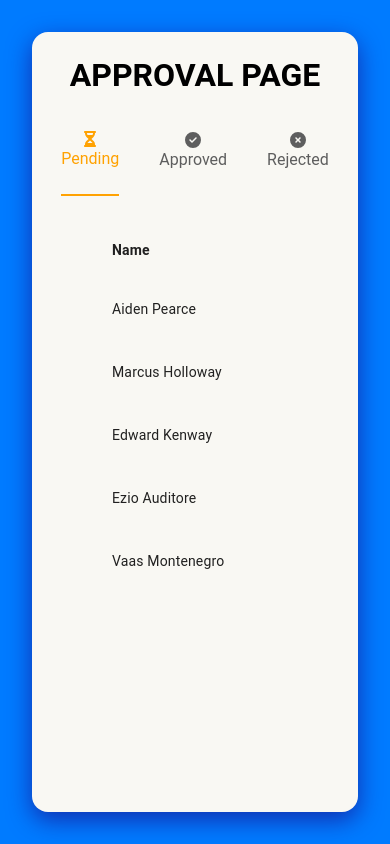
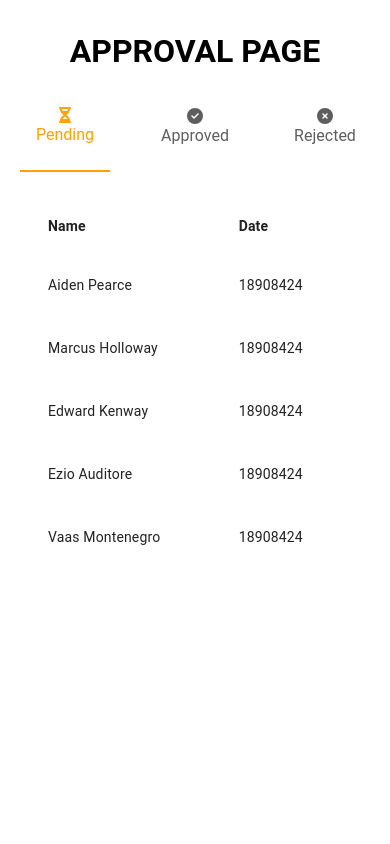
Before and after one commit to moh1t-do/faculty-page, a React (Vite) app: page / in a window 390 px wide. Built offline with nearby package versions, Linux system fonts and the light colour scheme.

Commit message:
removed card

```diff
--- a/src/components/TabSwitcher/TabSwitcher.css
+++ b/src/components/TabSwitcher/TabSwitcher.css
@@ -4,7 +4,7 @@ body {
 }
 
 .first {
-  padding: 2rem 2rem;
+  padding: 2rem 1rem;
   height: 100%;
   background-size: cover;
   background-color: #007bff;
@@ -21,11 +21,12 @@ body {
 }
 
 .content {
-  background-color: #f9f8f3;
+  /* background-color: #f9f8f3; */
+  background-color: white;
   min-height: calc(100vh - 7rem);
   padding: 1.5rem 2rem;
   border-radius: 16px;
-  box-shadow: 0px 0px 16px 16px #0021b6;
+  /* box-shadow: 0px 0px 16px 16px #0021b6; */
   box-shadow: #122fb0 0px 8px 24px;
 }
 
@@ -106,3 +107,15 @@ body {
 .tab {
   padding: 1rem 2rem;
 }
+
+@media screen and (max-width: 768px) {
+  .first {
+    padding: 0;
+  }
+
+  .content {
+    border-radius: 0;
+    box-shadow: none;
+    padding: 2rem 0rem;
+  }
+}
--- a/src/components/Table/BasicTable.jsx
+++ b/src/components/Table/BasicTable.jsx
@@ -21,6 +21,7 @@ const rows = [
 
 export default function BasicTable() {
   return (
+    <div>
       <div className="Table">
         <TableContainer>
           <Table sx={{ minWidth: 650 }} aria-label="simple table">
@@ -56,5 +57,6 @@ export default function BasicTable() {
           </Table>
         </TableContainer>
       </div>
+    </div>
   );
 }
```
Lines whose indentation alone changed are shown as unchanged.
